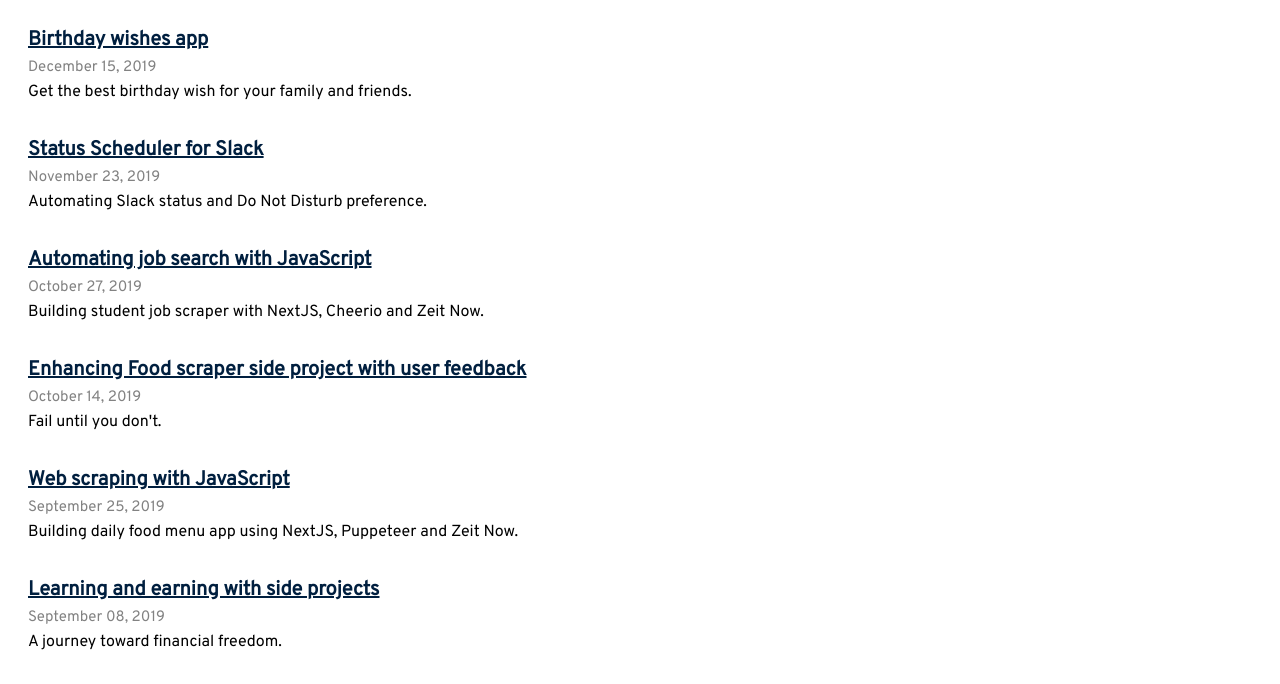
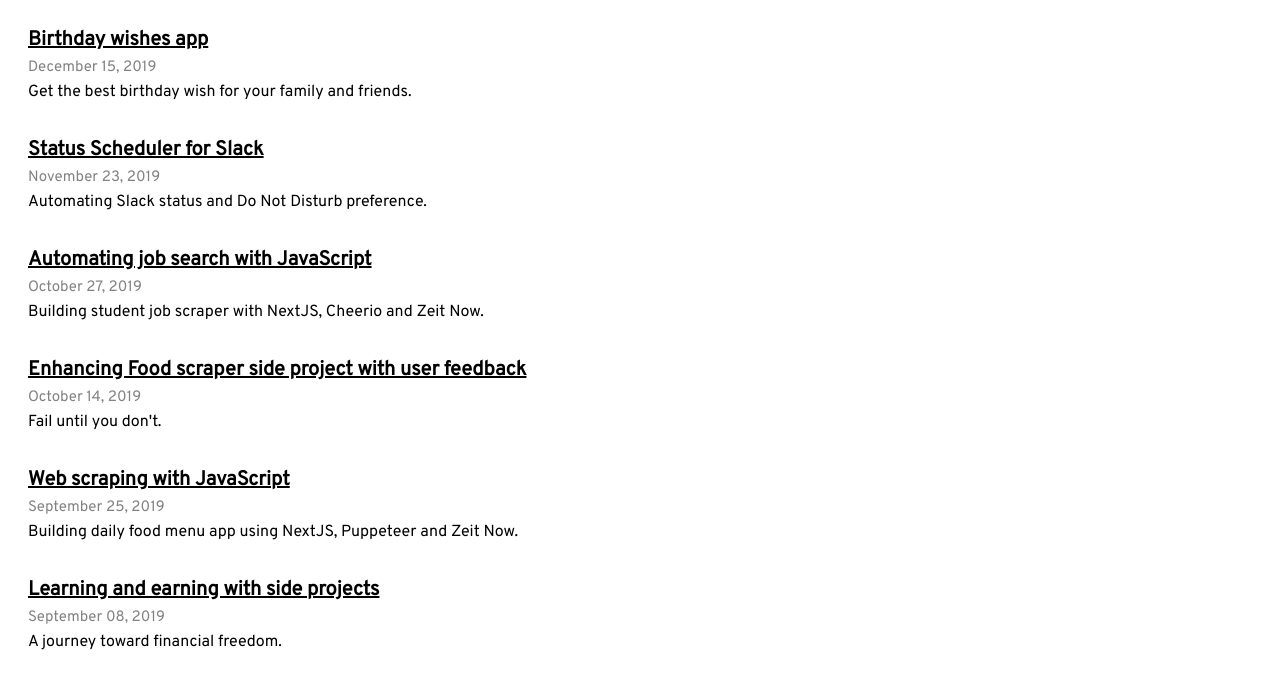
Before and after one commit to jamzi/portfolio, a Gatsby site: page /blog in a window 1280 px wide. Shown: the part 112-796 px from the top of the page. Built offline with nearby package versions, Linux system fonts and the light colour scheme; Gatsby itself is replaced by a stand-in of ours.

Commit message:
global styles for a href

```diff
--- a/src/components/footer.js
+++ b/src/components/footer.js
@@ -32,8 +32,6 @@ const Container = styled.div`
 
 const LinkItem = styled.a`
   margin-left: 10px;
-  color: #000;
-  text-decoration: underline;
   font-size: 1.2rem;
 `
 
--- a/src/components/layout.js
+++ b/src/components/layout.js
@@ -1,6 +1,7 @@
 import React from "react"
 import { Link } from "gatsby"
 import styled from "styled-components"
+import { createGlobalStyle } from "styled-components"
 
 import Footer from "./footer"
 
@@ -18,9 +19,14 @@ const HeaderWrapper = styled.div`
 
 const StyledLink = styled(Link)`
   margin-left: 10px;
-  color: #000;
-  text-decoration: underline;
   font-size: 1.2rem;
+`
+
+const GlobalStyle = createGlobalStyle`
+  a {
+    color: #000;
+    text-decoration: underline;
+  }
 `
 
 const Layout = ({ children }) => {
@@ -33,6 +39,7 @@ const Layout = ({ children }) => {
   )
   return (
     <Wrapper>
+      <GlobalStyle />
       <header>{header}</header>
       <main>{children}</main>
       <Footer />
--- a/src/pages/blog.js
+++ b/src/pages/blog.js
@@ -37,8 +37,6 @@ const SectionTitle = styled.h2`
 
 const StyledLink = styled(Link)`
   box-shadow: "none";
-  text-decoration: underline;
-  color: #001f3f;
 `
 
 const BlogIndex = ({ data }) => {
--- a/src/pages/uses.js
+++ b/src/pages/uses.js
@@ -120,8 +120,6 @@ const SectionContent = styled.div`
 const ItemName = styled.a`
   margin-right: 5px;
   box-shadow: "none";
-  text-decoration: underline;
-  color: #001f3f;
 `
 
 const ItemComment = styled.div`
```
